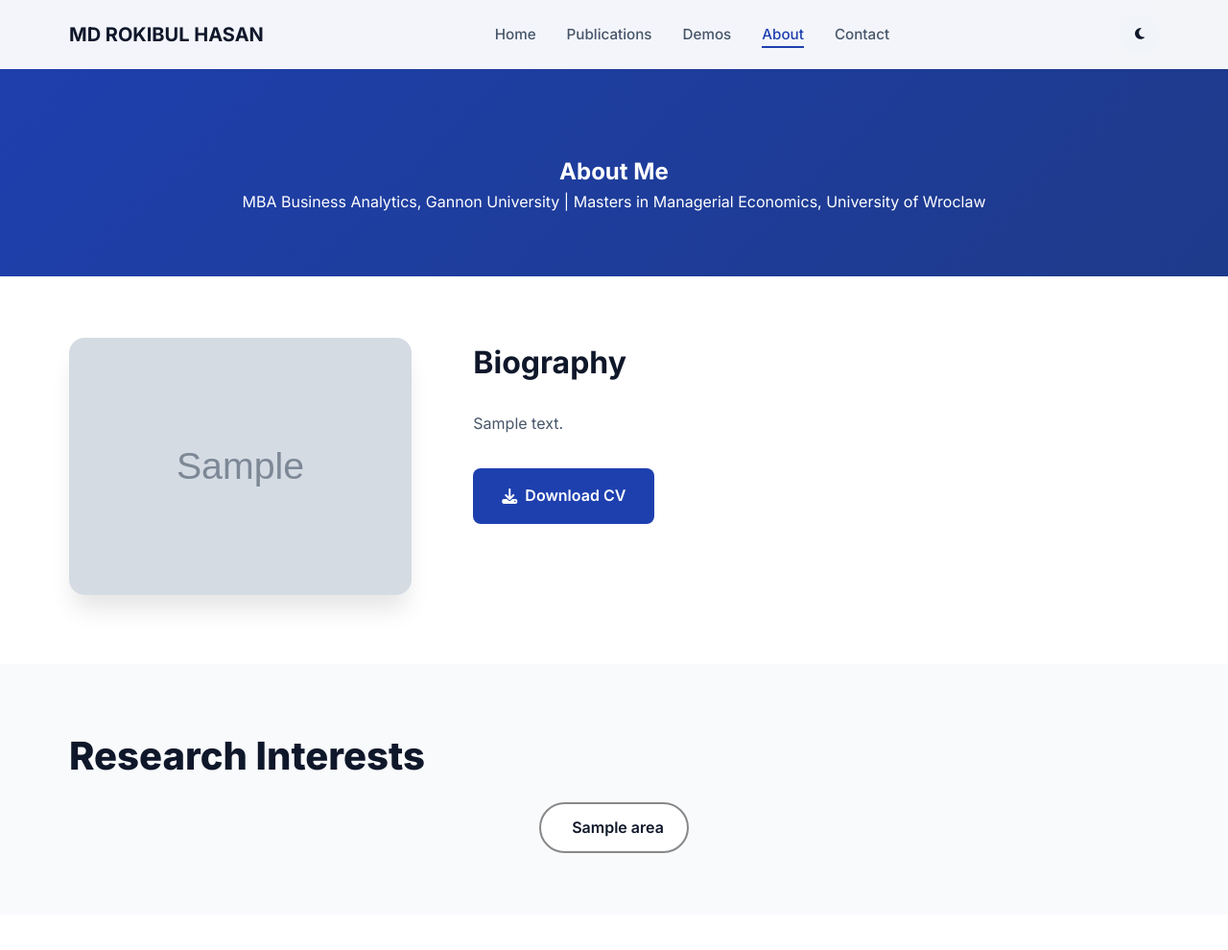
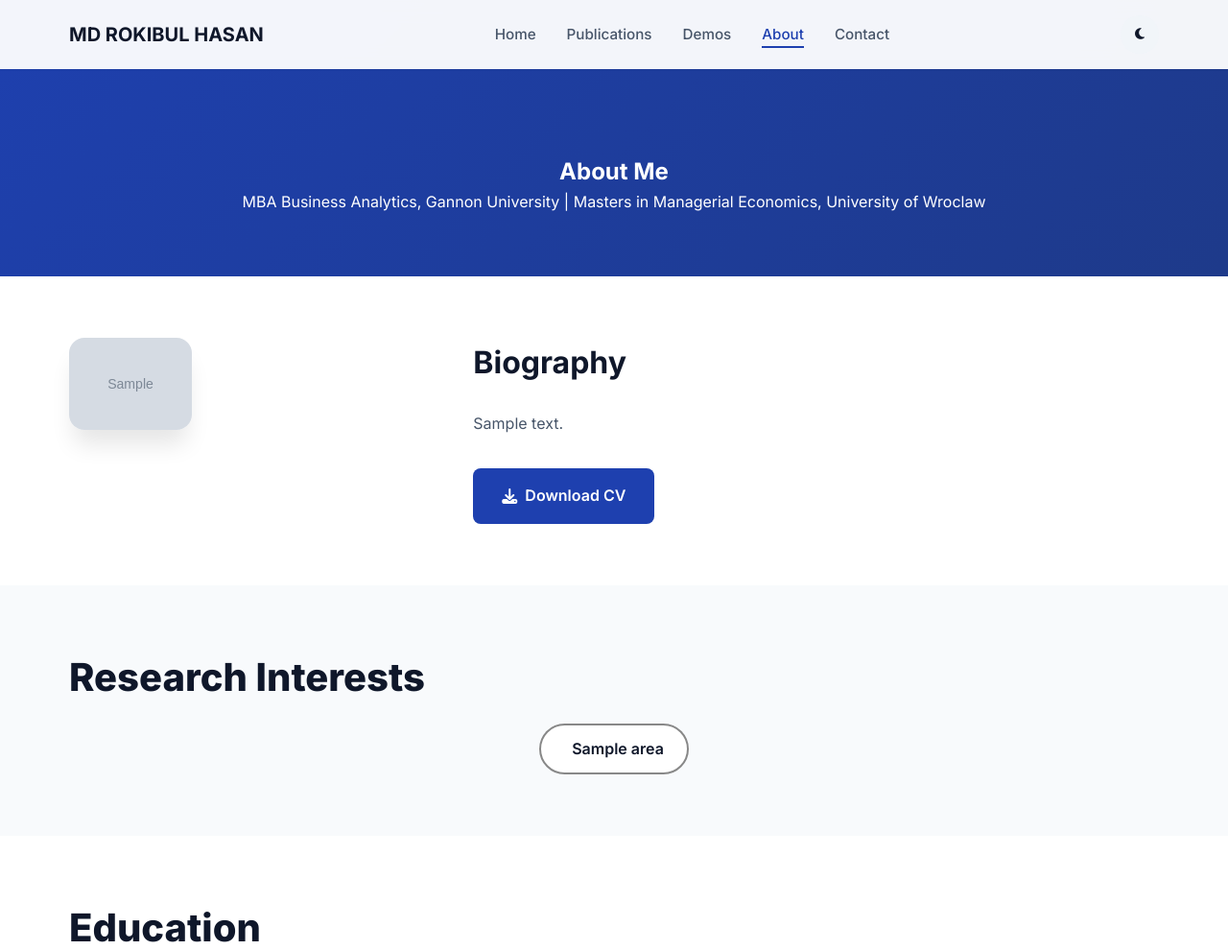
Before and after one commit to AxisDeta/mdrokibulhassan, a Flask app: page /about in a window 1280 px wide. Shown: the top 990 px of the page at 96% size. Run offline with Flask 3, Linux system fonts and the light colour scheme; tables that the repository leaves empty hold one stand-in row (values such as "Sample post"); grey boxes marked "Sample" are stand-in pictures.

Commit message:
Avoid upscaling low-res profile image

```diff
--- a/static/css/style.css
+++ b/static/css/style.css
@@ -293,7 +293,7 @@ body {
 
 .profile-img {
     width: 100%;
-    max-width: 400px;
+    max-width: 128px;
     height: auto;
     border-radius: 20px;
     box-shadow: var(--shadow-xl);
--- a/templates/about.html
+++ b/templates/about.html
@@ -124,6 +124,7 @@
 
     .about-profile-img {
         width: 100%;
+        max-width: 128px;
         border-radius: 16px;
         box-shadow: var(--shadow-xl);
     }
```
